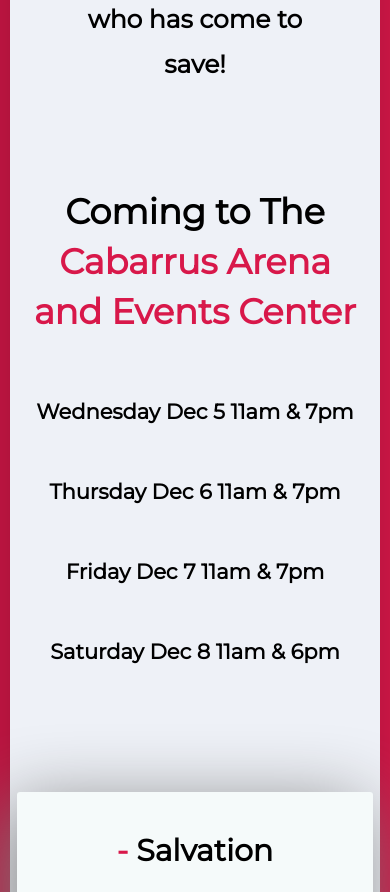
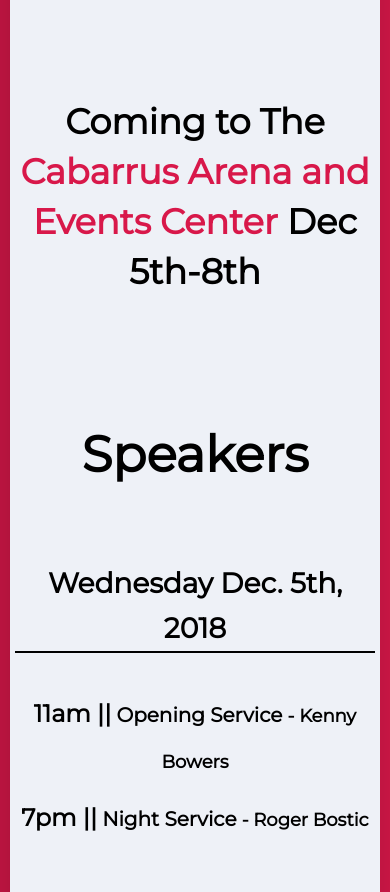
Before and after one commit to Jer1ah/Crusades-Website, a plain HTML site: page index.html in a window 390 px wide. Shown: the part 1085-1977 px from the top of the page. Drawn offline with Linux system fonts and the light colour scheme.

Commit message:
adding speakers and about sections

```diff
--- a/index.html
+++ b/index.html
@@ -19,11 +19,32 @@
         <div class="info">
             <p>A soul saving crusade will come to this lost and dying world. They will multiply, they will grow. Many will be saved and many will be healed. Eyes will open, ears will hear that Jesus is Christ who has come to save!</p>
             <div class="info__location">
-                <h3>Coming to The <a href="http://www.cabarrusarena.com/" target="_blank">Cabarrus Arena and Events Center</a></h3>
-                <h4>Wednesday Dec 5 11am &amp; 7pm</h4>
-                <h4>Thursday Dec 6 11am &amp; 7pm</h4>
-                <h4>Friday Dec 7 11am &amp; 7pm</h4>
-                <h4>Saturday Dec 8 11am &amp; 6pm</h4>
+                <h3>Coming to The <a href="http://www.cabarrusarena.com/" target="_blank">Cabarrus Arena and Events Center</a> Dec 5th-8th</h3>
+            </div>
+            <div class="info__speakers">
+                <h1>Speakers</h1>
+                <h3 class="first">Wednesday Dec. 5th, 2018</h3>
+                <h4><b>11am ||</b> Opening Service <span>- Kenny Bowers</span></h4>
+                <h4><b>7pm ||</b> Night Service <span>- Roger Bostic</span></h4>
+                <h3>Thursday Dec. 6th, 2018</h3>
+                <h4><b>11am ||</b> The Power of a Prayer <span>- Kenny Bowers</span></h4>
+                <h4><b>12:30pm ||</b> Forgiveness on a Deeper Level <span>- LeeAnna Bowers</span></h4>
+                <h4><b>7pm ||</b> Night Service <span>- Darrell Turner</span></h4>
+                <h3>Friday Dec. 7th, 2018</h3>
+                <h4><b>11am ||</b> Healing by Talking Out <span>- Jeff Latham</span></h4>
+                <h4><b>12:30pm ||</b> Relationships <span>- LeeAnna Bowers</span></h4>
+                <h4><b>7pm ||</b> Night Service <span>- Kenny Bowers</span></h4>
+                <h3>Saturday Dec. 8th, 2018</h3>
+                <h4><b>11am ||</b> Spiritual Warfare <span>- Jeff Latham</span></h4>
+                <h4><b>12:30pm ||</b> Open Doors <span>- Kenny Bowers</span></h4>
+                <h4><b>6pm ||</b> Night Service <span>- LeeAnna Bowers</span></h4>
+            </div>
+            <div class="info__about">
+                <h1>About the Crusades</h1>
+                <p>Soul Saving Crusades in a non-denominational non-profit organiztion. Our purposeis to fulfill the "Lord's Vision" of teaching his word, reaching lost souls and setting free those who are boundand have a will to be set free and saved.</p>
+                <p>Our cause is to stand in unity with the body of Christ for the tearing down of strongholds, defeating all levels of the enemy in the areas of sin, sickness and desease.</p>
+                <p>The Soul Saving Crusades will be the most important thing this world has ever seen in reference to spiritual healing, salvation, deliverance and preaching of truth.</p>
+                <p>Our program will include sending out ambassadors to raise awareness of the Lord's purpose and cause on a local and global level. Preaching, teaching, training and mentoring "Spiritual Warefare" to anyone regardless of race, ethnicity or religion.</p><p>We will offer these services through public venues such as arenas, coliseums, stadiums, campgrounds, etc. Continually updating and providingpertinent information through forums such as social media, bill boards, flyers, posters and our website.</p>
             </div>
         </div>
         <!--End Info Div-->
--- a/sass/components/_main.scss
+++ b/sass/components/_main.scss
@@ -36,10 +36,48 @@
         h3 {
             margin-top: 0;
         }
+    }
+
+    &__speakers {
+
+        h1 {
+            font-size: 5rem;
+            margin-top: 10rem;
+        }
+
+        h3 {
+            font-size: 3.5rem;
+            margin-top: 8rem;
+            border-bottom: solid 2px black;
+            display: inline-block;
+        }
+
+        .first {
+            margin-top: 4rem;
+        }
 
         h4 {
-            margin: 1.5rem 0;
+            font-size: 2.5rem;
+            margin: 1rem 0;
+        }
+
+        b {
             font-size: 3rem;
+        }
+
+        span {
+           font-size: 2rem;
+        }
+    }
+
+    &__about {
+        h1 {
+            font-size: 5rem;
+            margin: 10rem 0 4rem;
+        }
+
+        p {
+           font-size: 2.3rem;
         }
     }
 }
@@ -214,6 +252,14 @@
         }
     }
 
+    .info {
+        width: 90%;
+
+        &__speakers {
+
+        }
+    }
+
 }
 
 @media( max-width: 727px ) {
@@ -239,6 +285,26 @@
         line-height: 5rem;
         font-size: 3rem;
     }
+
+    &__about {
+        h1 {
+            font-size: 3.3rem;
+        }
+
+        p {
+            width: 100%;
+        }
+    }
+
+        &__speakers {
+            h3 {
+                font-size: 2.8rem;
+            }
+
+            .first {
+                margin-top: 5rem;
+            }
+        }
   }
 
     .contact,
@@ -272,10 +338,25 @@
     }
 }
 
-@media( max-width: 530px ) {
+@media( max-width: 550px ) {
     .info {
-        h4 {
-            font-size: 2.1rem;
+        width: 100%;
+
+        &__speakers {
+            width: 97%;
+            margin: auto;
+
+            b {
+                font-size: 2.4rem;
+            }
+
+            h4 {
+                font-size: 2rem;
+            }
+
+            span {
+                font-size: 1.8rem;
+            }
         }
     }
 }
```
Also changed, not shown: sitemap.xml (added, +16 -0 lines), css/main.css, 2 other files.
